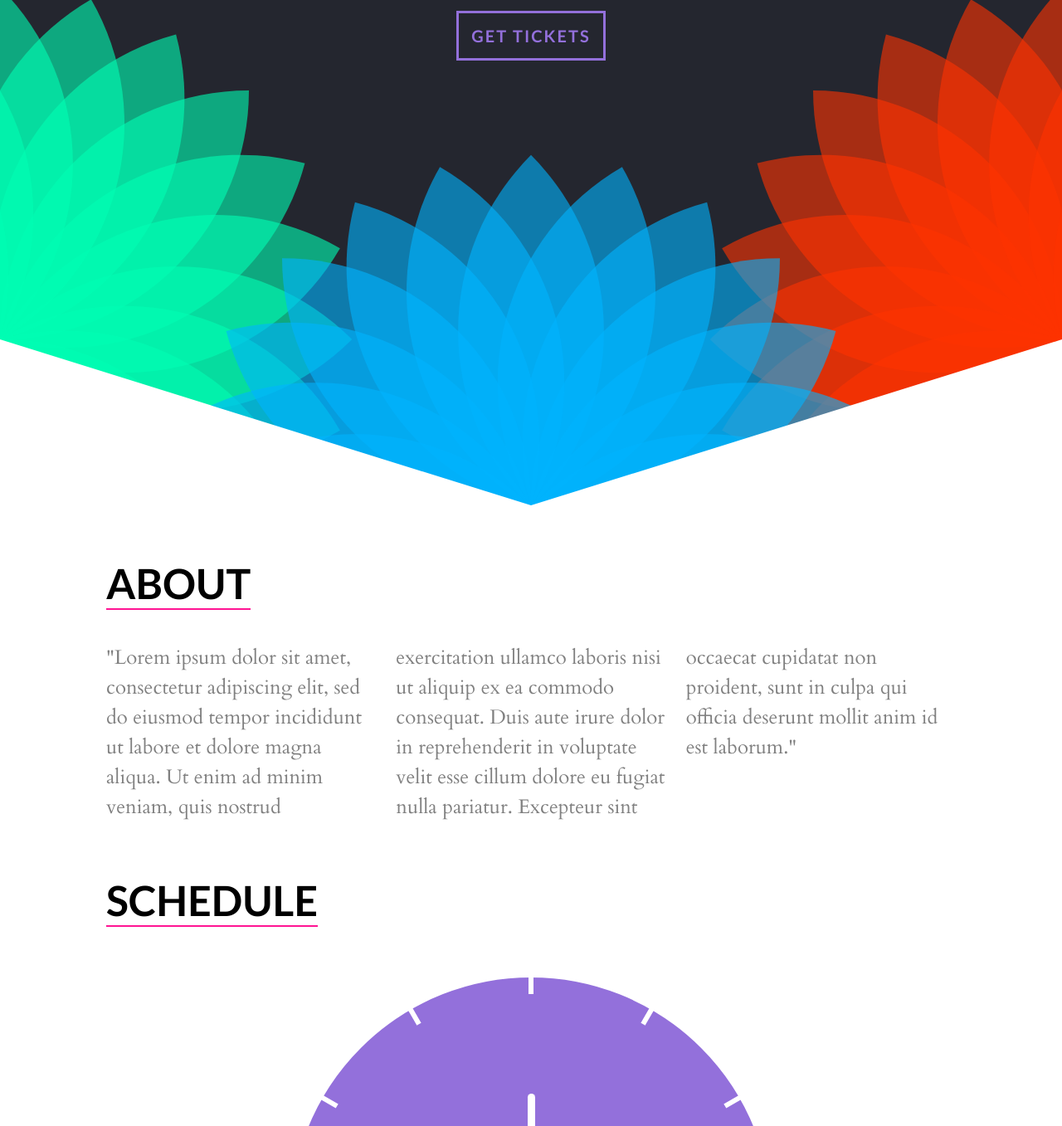
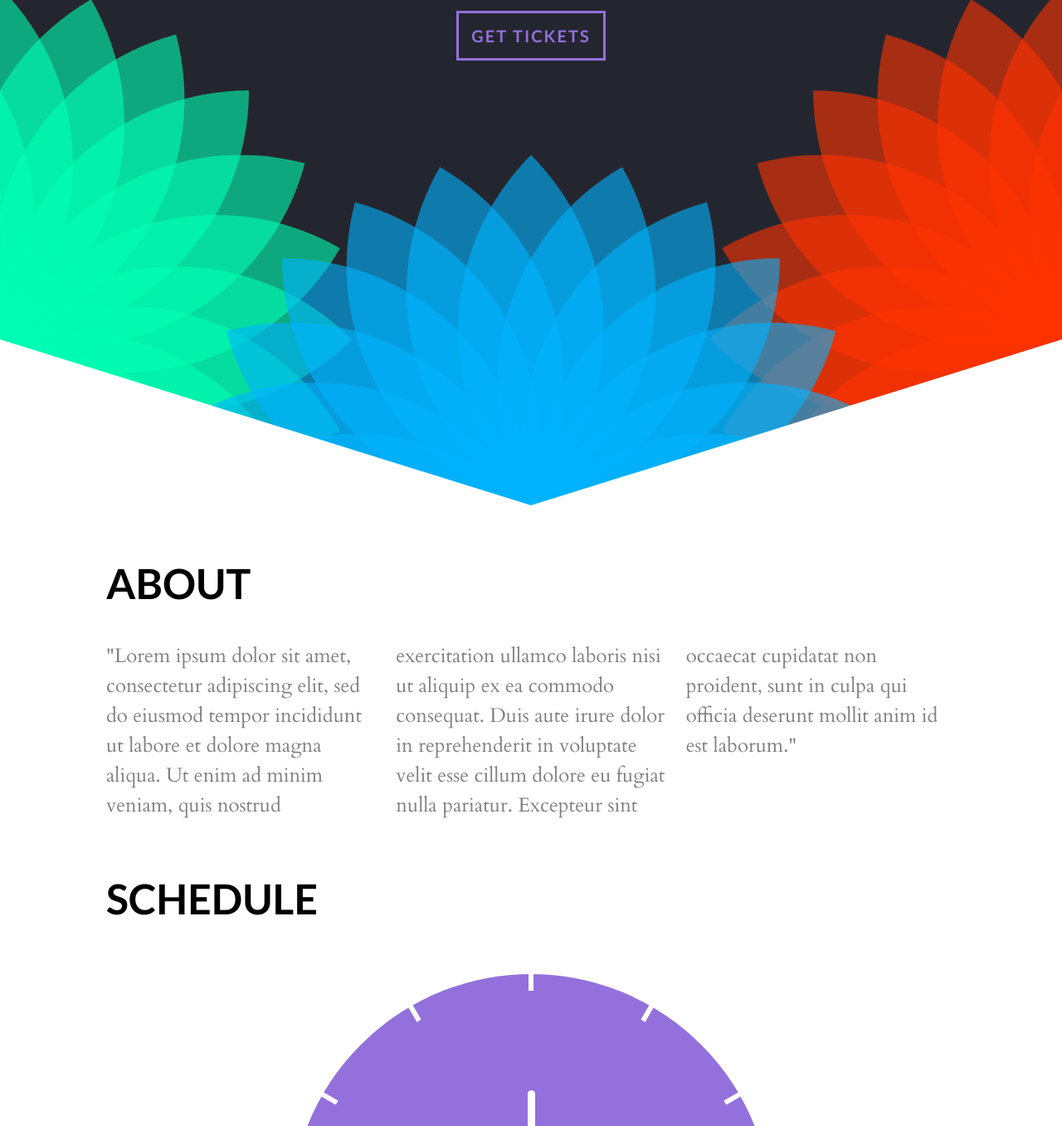
Before and after one commit to dsrasheed/cotr-website, a Flask app: page / in a window 1280 px wide. Shown: the part 291-1648 px from the top of the page at 83% size. Run offline with Flask 2, Linux system fonts and the light colour scheme; parts of the project's set-up code (start-up, migrations or seed data) failed here and were passed over.

Commit message:
Changed styling of section headers

```diff
--- a/cotr/static/styles/main.css
+++ b/cotr/static/styles/main.css
@@ -259,13 +259,6 @@ h2.section-title {
 	text-align: center;
 	text-transform: uppercase;
 }
-h2.section-title:after {
-	content: "";
-	display: block;
-	width: 100%;
-	height: 2px;
-	background-color: deeppink;
-}
 .about-info {
 	font-family: "Cardo";
 	font-size: 1.5em;
```
